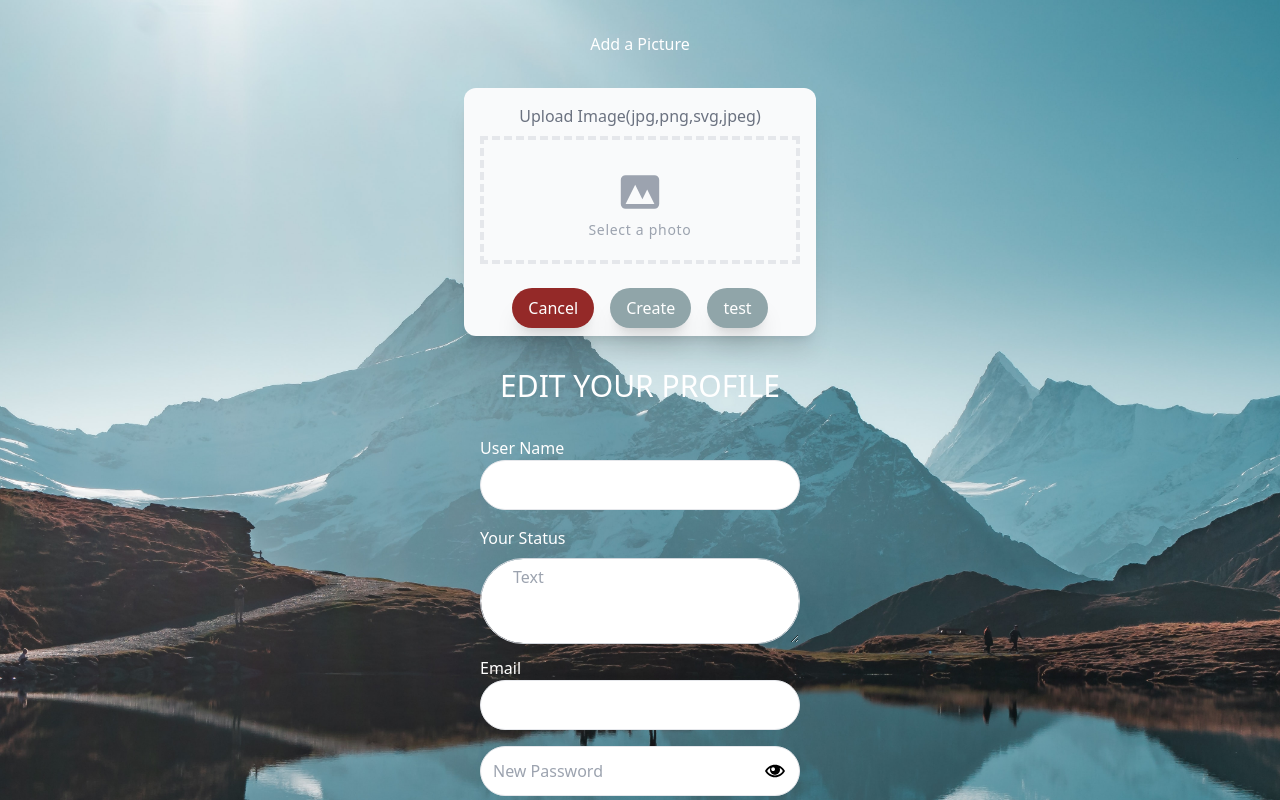
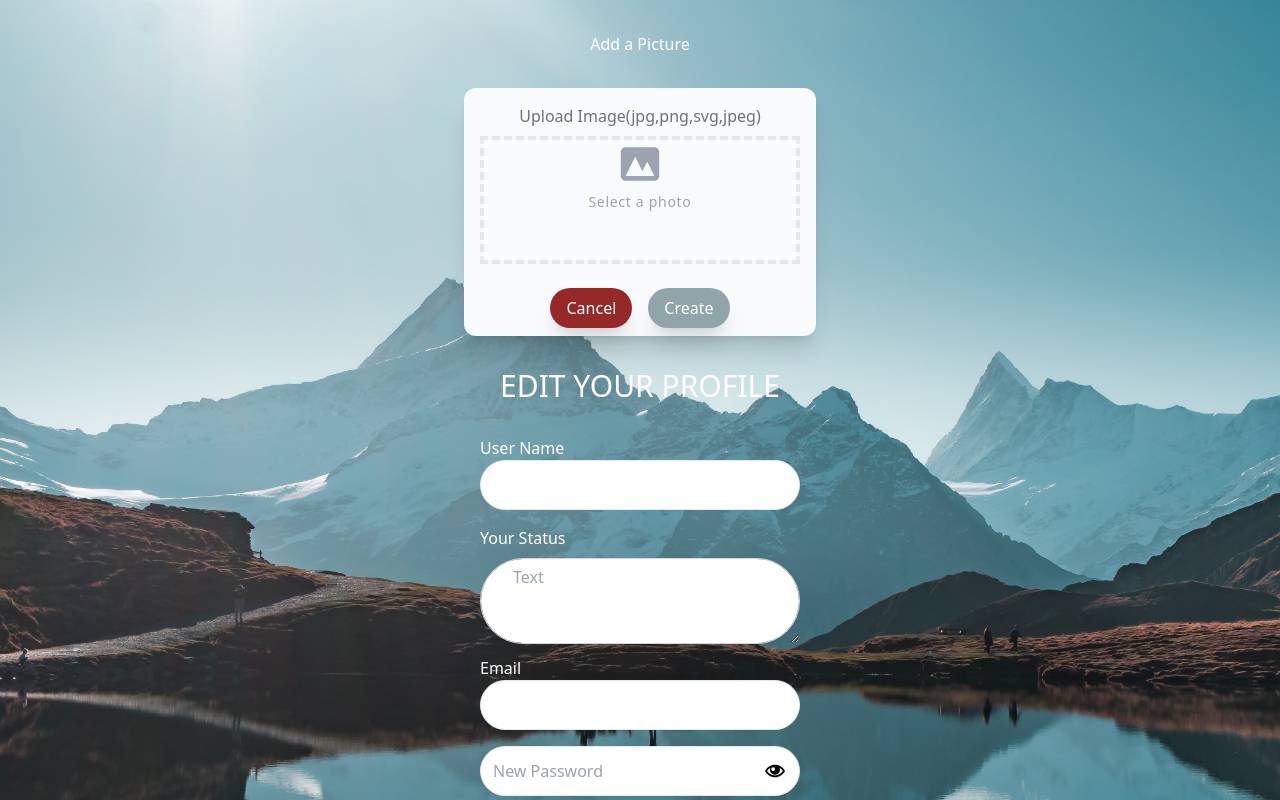
Before and after one commit to Miles-Away-Travel-Log/Travel-Log-Frontend, a Next.js app: page /user/editProfile in a window 1280 px wide. Both pictures are taken after a click on the element "Add a Picture". Shown: the top 800 px of the page. Built offline with nearby package versions, Linux system fonts and the light colour scheme.

Commit message:
upload and fetch account photo

```diff
--- a/Context/DataStorage.js
+++ b/Context/DataStorage.js
@@ -23,7 +23,7 @@ function AppState(props) {
         city: "",
         country: "",
         status: "",
-        avatar:""
+        avatar: "",
     };
 
     const markerTest = [
@@ -90,6 +90,7 @@ function AppState(props) {
     const [category, setCategory] = useState("");
     const [seedMoney, setSeedMoney] = useState("");
     const [homeCurrency, setHomeCurrency] = useState("EUR");
+    const [accountPhoto, setAccountPhoto] = useState("");
 
     function handleGetUser() {
         fetch(
@@ -101,6 +102,7 @@ function AppState(props) {
                 setBudgetItems(data.user.budget);
                 setUserId(data.user.id);
                 setSeedMoney(data.user.seedMoney);
+                setAccountPhoto(data.user.avatar);
                 setHomeCurrency(
                     data.user.seedMoney[0]
                         ? data.user.seedMoney[0].currency
@@ -235,8 +237,6 @@ function AppState(props) {
         const user = Cookies.get("user");
         if (!user) {
             return;
-        } else {
-            console.log(seedMoney._id);
         }
         handleGetUser();
     }, []);
@@ -271,6 +271,9 @@ function AppState(props) {
                 setHomeCurrency,
                 logout,
                 deleteOneItem,
+                handleGetUser,
+                accountPhoto,
+                setAccountPhoto,
             }}
         >
             {props.children}
--- a/components/AddProfilePicture.jsx
+++ b/components/AddProfilePicture.jsx
@@ -1,89 +1,26 @@
 import { useRouter } from "next/router";
-import { useState, useEffect } from "react";
+import { useState } from "react";
 import { useAppData } from "../Context/DataStorage.js";
-import Cookies from "js-cookie";
+import Axios from "axios";
+import Image from "next/image";
 
 export default function AddProfilePicture() {
     const router = useRouter();
     const [avatarUrl, setAvatarUrl] = useState("");
-    const { user, userId } = useAppData();
+    const { accountPhoto, setAccountPhoto } = useAppData();
 
-    useEffect(() => {
-        console.log("state", avatarUrl);
-    }, [avatarUrl]);
+    function uploadImage() {
+        const formData = new FormData();
+        formData.append("file", avatarUrl);
+        formData.append("upload_preset", "pvsqrbgk");
 
-    function handlePictureUpload() {
-        const url =
-            "https://api.cloudinary.com/v1_1/milesaway/image/upload?upload_preset=pvsqrbgk";
-        const form = document.querySelector("form");
-        form.addEventListener("submit", (e) => {
-            e.preventDefault();
-
-            const files = document.querySelector("[type=file]").files;
-            const formData = new FormData();
-
-            for (let i = 0; i < files.length; i++) {
-                let file = files[i];
-                formData.append("file", file);
-                formData.append(
-                    "upload_preset",
-                    "docs_upload_example_us_preset"
-                );
-                fetch(url, {
-                    method: "POST",
-                    body: formData,
-                })
-                    .then((response) => {
-                        return response.text();
-                    })
-                    .then((data) => {
-                        setAvatarUrl(JSON.parse(data).url);
-                        console.log(data);
+        Axios.post(
+            "https://api.cloudinary.com/v1_1/milesaway/image/upload",
+            formData
+        ).then((response) => {
+            setAccountPhoto(response.data.url);
         });
     }
-        });
-        console.log("test1");
-    }
-
-    async function updateUser() {
-        console.log("avatarUrl", avatarUrl);
-        const rawResponse = await fetch(
-            `${process.env.NEXT_PUBLIC_FETCH_URL_USER}/${userId}`,
-            {
-                method: "PUT",
-                headers: {
-                    Accept: "application/json",
-                    "Content-Type": "application/json",
-                    Authorization: `Bearer ${Cookies.get("token")}`,
-                },
-                body: JSON.stringify({
-                    // firstName: formValues.firstName,
-                    // lastName: formValues.lastName,
-                    // userName: formValues.userName,
-                    // email: formValues.email,
-                    // password: formValues.password,
-                    // city: formValues.city,
-                    // country: formValues.country,
-                    // status: formValues.status,
-                    avatar: avatarUrl,
-                }),
-            }
-        );
-
-        if (rawResponse.status === 200) {
-            // falls erfolgreich, dann:
-            router.push("/user/landingPageUser");
-        } else {
-            const err = await rawResponse.json();
-            console.log("backend error", err);
-        }
-        console.log("test2");
-    }
-    //     useEffect(() => {
-    //    updateUser()
-    //     }, [handlePictureUpload]);
-
-    console.log("addProfilePicture", user);
 
     return (
         <div className="flex justify-center mt-8">
@@ -94,7 +31,16 @@ export default function AddProfilePicture() {
                     </label>
                     <div className="flex items-center justify-center w-full">
                         <label className="flex flex-col w-full h-32 border-4 border-dashed hover:bg-gray-100 hover:border-gray-300">
-                            <div className="flex flex-col items-center justify-center pt-7">
+                            <div className="flex flex-col items-center justify-center">
+                                {accountPhoto ? (
+                                    <Image
+                                        className="p-4"
+                                        src={accountPhoto}
+                                        alt="User Image"
+                                        width={200}
+                                        height={100}
+                                    />
+                                ) : (
                                     <svg
                                         xmlns="http://www.w3.org/2000/svg"
                                         className="w-12 h-12 text-gray-400 group-hover:text-gray-600"
@@ -107,11 +53,18 @@ export default function AddProfilePicture() {
                                             clipRule="evenodd"
                                         />
                                     </svg>
-                                <p className="pt-1 text-sm tracking-wider text-gray-400 group-hover:text-gray-600">
+                                )}
+                                <p className="pt-1 mb-2 text-sm tracking-wider text-gray-400 group-hover:text-gray-600">
                                     Select a photo
                                 </p>
                             </div>
-                            <input type="file" className="opacity-0" />
+                            <input
+                                type="file"
+                                className="opacity-0"
+                                onChange={(event) => {
+                                    setAvatarUrl(event.target.files[0]);
+                                }}
+                            />
                         </label>
                     </div>
                 </div>
@@ -125,22 +78,9 @@ export default function AddProfilePicture() {
                     </button>
                     <button
                         className="px-4 py-2 text-white bg-[#90A5A9] rounded-full shadow-xl"
-                        onClick={() => {
-                            handlePictureUpload();
-                        }}
-                        type="submit"
+                        onClick={uploadImage}
                     >
                         Create
-                    </button>
-
-                    <button
-                        className="px-4 py-2 text-white bg-[#90A5A9] rounded-full shadow-xl"
-                        onClick={() => {
-                            updateUser();
-                        }}
-                        type="submit"
-                    >
-                        test
                     </button>
                 </div>
             </div>
--- a/package.json
+++ b/package.json
@@ -9,9 +9,10 @@
     "lint": "next lint"
   },
   "dependencies": {
-    "@react-hook/window-size": "^3.0.7",
     "@cloudinary/react": "^1.3.0",
     "@cloudinary/url-gen": "^1.7.0",
+    "@react-hook/window-size": "^3.0.7",
+    "axios": "^0.27.2",
     "chart.js": "^3.7.1",
     "chartjs-plugin-datalabels": "^2.0.0",
     "cloudinary-build-url": "^0.2.4",
--- a/pages/user/editProfile.jsx
+++ b/pages/user/editProfile.jsx
@@ -9,8 +9,8 @@ import Cookies from "js-cookie";
 
 export default function EditProfile() {
     const router = useRouter();
-    const { userId, user } = useAppData();
-    console.log(user);
+    const { userId, user, accountPhoto, handleGetUser } = useAppData();
+    //console.log(user);
     const userInitialValues = {
         firstName: "",
         lastName: "",
@@ -21,7 +21,7 @@ export default function EditProfile() {
         city: "",
         country: "",
         status: "",
-        // avatar: "",
+        avatar: "",
     };
 
     const [isSubmit, setIsSubmit] = useState(false);
@@ -148,17 +148,18 @@ export default function EditProfile() {
                         city: formValues.city,
                         country: formValues.country,
                         status: formValues.status,
-                        avatar: formValues.avatar,
+                        avatar: accountPhoto,
                     }),
                 }
             );
 
             if (rawResponse.status === 200) {
                 // falls erfolgreich, dann:
+                handleGetUser();
                 router.replace("/user/landingPageUser");
             } else {
                 const err = await rawResponse.json();
-                console.log("backend error", err);
+                //console.log("backend error", err);
             }
         }
     }
@@ -177,7 +178,7 @@ export default function EditProfile() {
             setShowUploader(false);
         }
     }
-    console.log("editProfile", user);
+    //console.log("editProfile", user);
     return (
         <div className="bg-[url('../public/images/images-register/willian-justen-de-vasconcellos-T_Qe4QlMIvQ-unsplash.jpg')] bg-cover min-h-screen flex flex-col">
             <div className="container max-w-sm mx-auto flex-1 flex flex-col items-center justify-center px-2">
@@ -186,14 +187,6 @@ export default function EditProfile() {
                     onSubmit={updateUser}
                 >
                     <div className="flex flex-col justify-center w-full mb-8 text-white text-center">
-                        {/* <Image
-                            src={user.avatar}
-                            alt="Avatar"
-                            width={100}
-                            height={100}
-                            name="avatar"
-                        /> */}
-
                         <p
                             className="hover:text-[#942928]"
                             onClick={handlePictureUploader}
--- a/pages/user/landingPageUser.jsx
+++ b/pages/user/landingPageUser.jsx
@@ -14,10 +14,6 @@ export default function LandingPageUser() {
     const { user, userId, logout } = useAppData();
 
     const [showDropdown, setShowDropdown] = useState(false);
-
-
-
-
 
     function handleDropdown() {
         if (!showDropdown) {
@@ -46,7 +42,7 @@ export default function LandingPageUser() {
             router.replace("/user/landingPageUser");
         }
     }
-    console.log("landigPageUser", user);
+    //console.log("landigPageUser", user);
 
     return (
         <div>
```
Also changed, not shown: 1 other file (tests, documents, lock files or other folders). Lines whose indentation alone changed are shown as unchanged.
